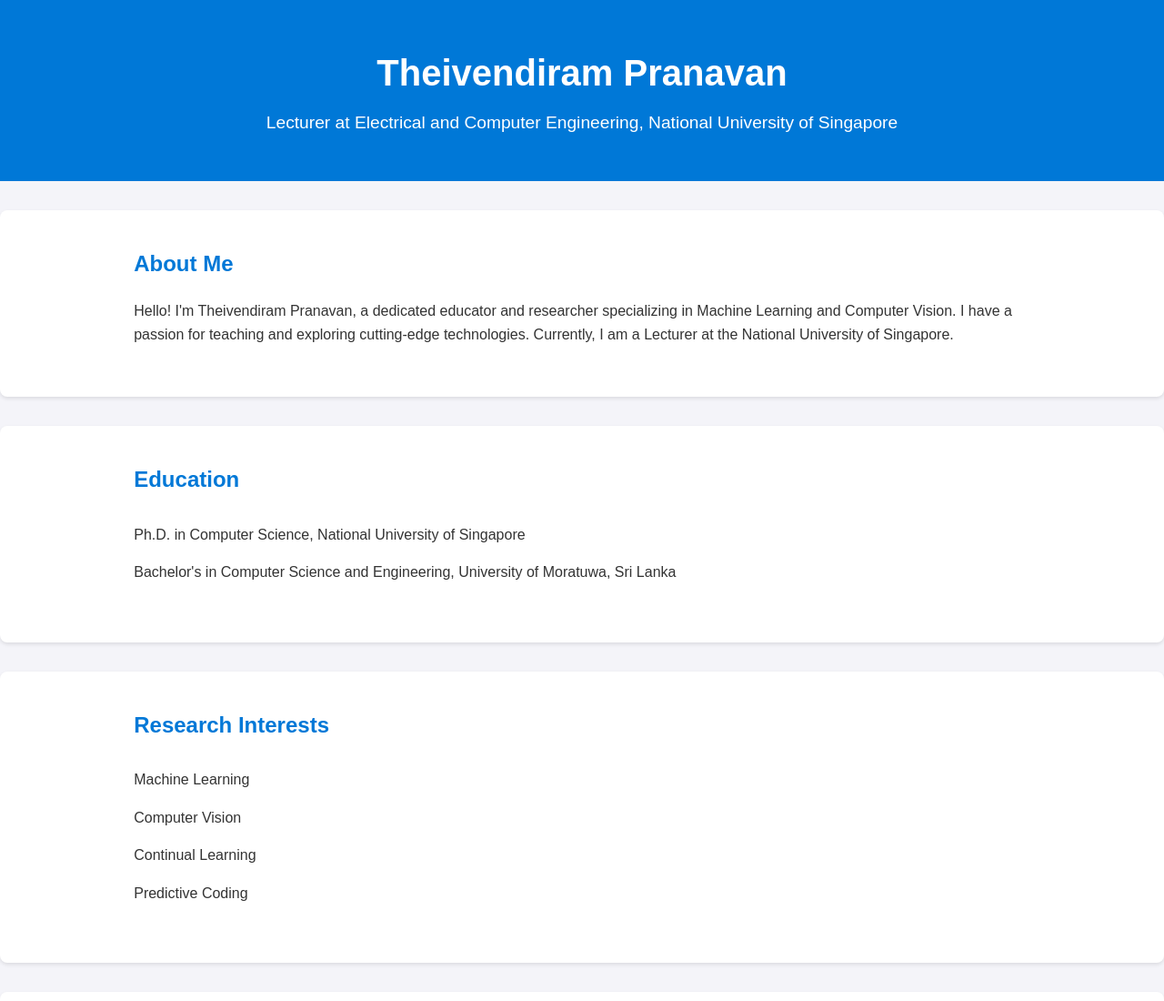
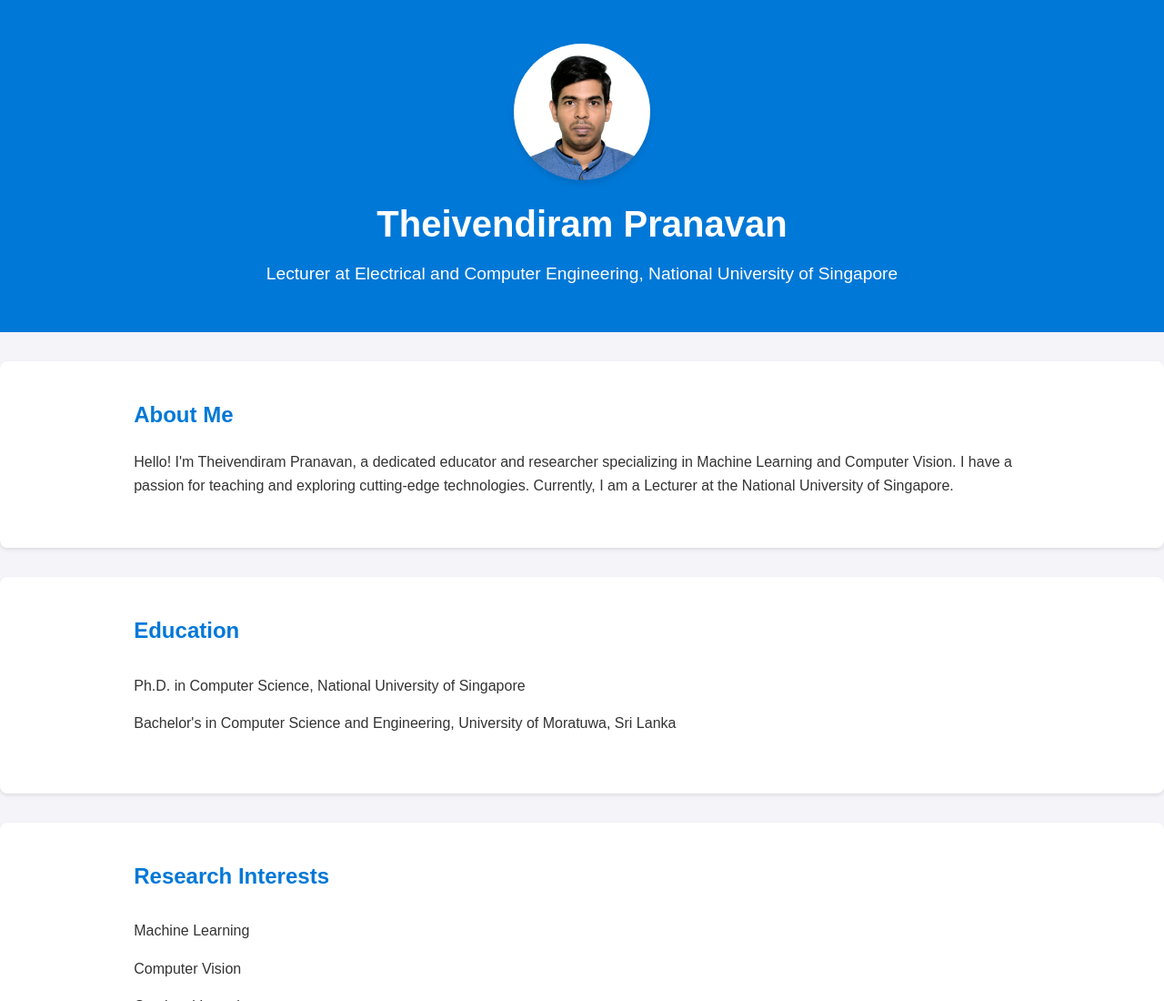
Before and after one commit to Pranavan135/pranavan, a plain HTML site: page index.html in a window 1280 px wide. Shown: the top 1100 px of the page at 91% size. Drawn offline with Linux system fonts and the light colour scheme.

Commit message:
Profile Photo Added

```diff
--- a/index.html
+++ b/index.html
@@ -9,6 +9,7 @@
 <body>
     <header>
         <div class="container">
+            <img src="images/profile.jpg" alt="Profile Photo" class="profile-photo">
             <h1>Theivendiram Pranavan</h1>
             <p>Lecturer at Electrical and Computer Engineering, National University of Singapore</p>
         </div>
--- a/style.css
+++ b/style.css
@@ -76,3 +76,12 @@ a {
 a:hover {
     text-decoration: underline;
 }
+
+.profile-photo {
+    width: 150px;
+    height: 150px;
+    border-radius: 50%; /* Makes the photo circular */
+    display: block;
+    margin: 0 auto 1rem; /* Centers the image */
+    box-shadow: 0 4px 6px rgba(0, 0, 0, 0.1);
+}
```
Also changed, not shown: images/profile.jpg (added), 1 other file.
